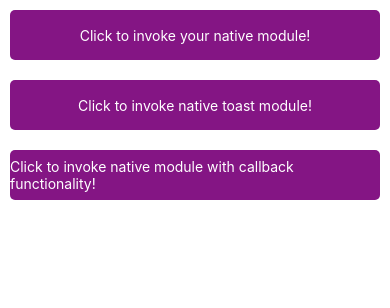
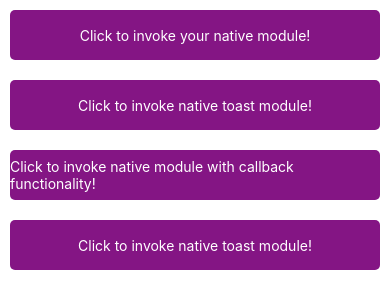
Before and after one commit to rahulnainwal107/RNNativeModulesDemo, a React Native app: screen / in a window 390 px wide. Shown: the top 308 px of the page. Built offline with nearby package versions, Linux system fonts and the light colour scheme.

Commit message:
Update for getting device id using native modules.

```diff
--- a/App.tsx
+++ b/App.tsx
@@ -14,6 +14,7 @@ import {SafeAreaView, StatusBar, StyleSheet} from 'react-native';
 import NewModuleButton from './src/components/NewModuleButton';
 import NativeToastButton from './src/components/NativeToastButton';
 import ButtonForCallback from './src/components/ButtonForCallback';
+import DeviceIdNativeModule from './src/components/DeviceIdNativeModule';
 
 const App = () => {
   return (
@@ -22,6 +23,7 @@ const App = () => {
       <NewModuleButton />
       <NativeToastButton />
       <ButtonForCallback />
+      <DeviceIdNativeModule />
     </SafeAreaView>
   );
 };
--- a/src/components/ButtonForCallback.tsx
+++ b/src/components/ButtonForCallback.tsx
@@ -4,7 +4,7 @@ import {Alert} from 'react-native';
 import Button from '../components/Button';
 import NativeCallback from '../utils/CallbackModule';
 
-const NewModuleButton = () => {
+const ButtonForCallback = () => {
   const onPress = () => {
     console.log('We will invoke the native module here!');
     NativeCallback.sayHello('Rahul Nainwal', callbackFromNative);
@@ -25,4 +25,4 @@ const NewModuleButton = () => {
   );
 };
 
-export default NewModuleButton;
+export default ButtonForCallback;
--- /dev/null
+++ b/src/components/DeviceIdNativeModule.tsx
@@ -0,0 +1,25 @@
+// https://medium.com/@dev_one/react-native-native-modules-ee5a8f390a7
+
+import React from 'react';
+import {Alert} from 'react-native';
+
+import Button from '../components/Button';
+import DeviceIdNativeModule from '../utils/DeviceIdNativeModule';
+
+const DeviceIdNative = () => {
+  const onPress = async () => {
+    try {
+      console.log('We will invoke the native module here!');
+      const deviceId = await DeviceIdNativeModule.getDeviceId();
+      Alert.alert('DeviceId ', deviceId);
+    } catch (error) {
+      Alert.alert('Error  ', 'Error in getting device id.');
+    }
+  };
+
+  return (
+    <Button title="Click to invoke native toast module!" onPress={onPress} />
+  );
+};
+
+export default DeviceIdNative;
--- /dev/null
+++ b/src/utils/DeviceIdNativeModule.tsx
@@ -0,0 +1,8 @@
+import {NativeModules} from 'react-native';
+const {DeviceIdNativeModule} = NativeModules;
+
+interface NativeToastnterface {
+  getDeviceId(): Promise<string>;
+}
+
+export default DeviceIdNativeModule as NativeToastnterface;
```
Also changed, not shown: 5 other files (tests, documents, lock files or other folders).
